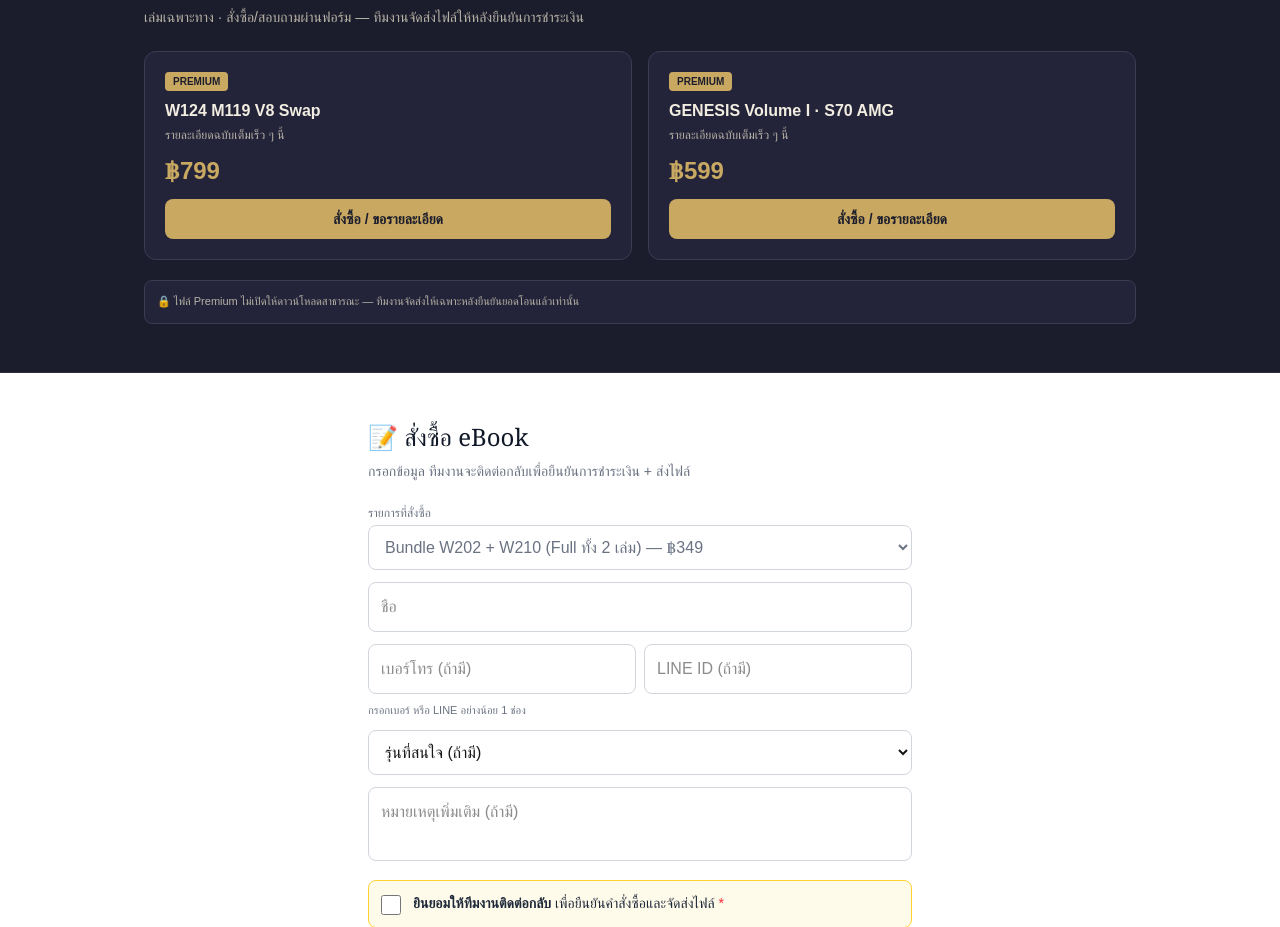
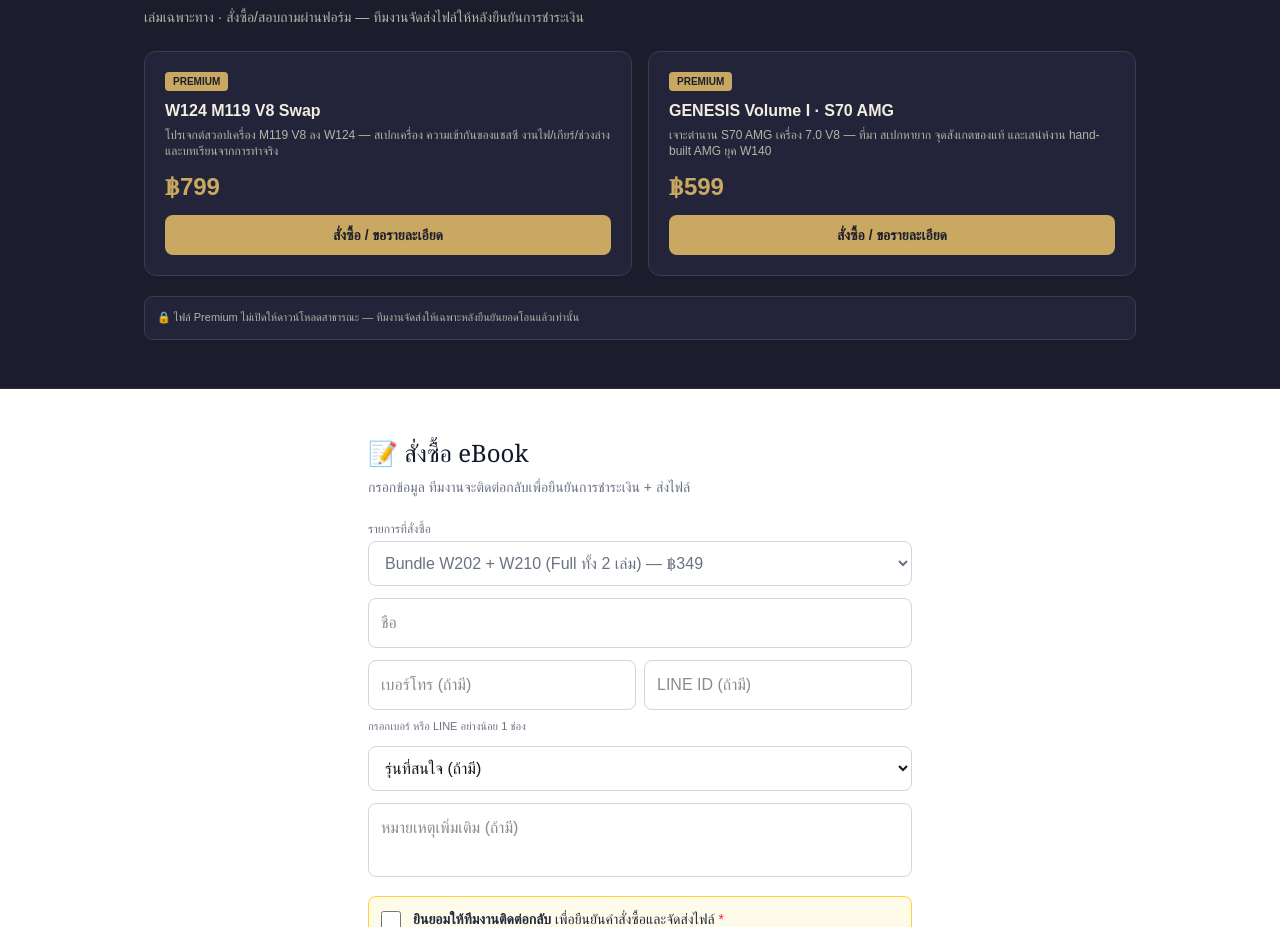
Before and after one commit to Chutiparts/chutiparts-web, a Next.js app: page /ebooks in a window 1280 px wide. Shown: the part 1849-2776 px from the top of the page. Built offline with nearby package versions, Linux system fonts and the light colour scheme.

Commit message:
Update EbooksClient.tsx

```diff
--- a/app/ebooks/EbooksClient.tsx
+++ b/app/ebooks/EbooksClient.tsx
@@ -1,6 +1,7 @@
 'use client'
 // app/ebooks/EbooksClient.tsx — หน้า eBook · 3 หมวด: Free / Classic Guide / Premium
 // v5 (06-17): + W140 Survival Pack แจกฟรี (featured บนหัว Free) + campaign tracking
+// v6 (06-17): + copy Premium W124 M119 / GENESIS S70 (แทน "รายละเอียดเร็ว ๆ นี้")
 import { useState } from 'react'
 const LITE = [
   { code: 'W202', label: 'W202 — เบนซ์จิ้มลิ้ม (C-Class)', file: '/ebooks/W202_LITE.pdf' },
@@ -16,8 +17,8 @@
   { id: 'bundle', label: 'Bundle W202 + W210 (Full ทั้ง 2 เล่ม)', price: 349, status: 'พร้อมขาย', best: true, desc: 'คุ้มสุด — ประหยัด 49 บาท' },
 ]
 const PREMIUM = [
-  { id: 'premium-w124-m119', label: 'W124 M119 V8 Swap', price: 799, desc: 'รายละเอียดฉบับเต็มเร็ว ๆ นี้' },
-  { id: 'premium-genesis-s70', label: 'GENESIS Volume I · S70 AMG', price: 599, desc: 'รายละเอียดฉบับเต็มเร็ว ๆ นี้' },
+  { id: 'premium-w124-m119', label: 'W124 M119 V8 Swap', price: 799, desc: 'โปรเจกต์สวอปเครื่อง M119 V8 ลง W124 — สเปกเครื่อง ความเข้ากันของแชสซี งานไฟ/เกียร์/ช่วงล่าง และบทเรียนจากการทำจริง' },
+  { id: 'premium-genesis-s70', label: 'GENESIS Volume I · S70 AMG', price: 599, desc: 'เจาะตำนาน S70 AMG เครื่อง 7.0 V8 — ที่มา สเปกหายาก จุดสังเกตของแท้ และเสน่ห์งาน hand-built AMG ยุค W140' },
 ]
 const ORDERABLE = [...CLASSIC, ...PREMIUM]
 function statusStyle(s: string): string {
```
